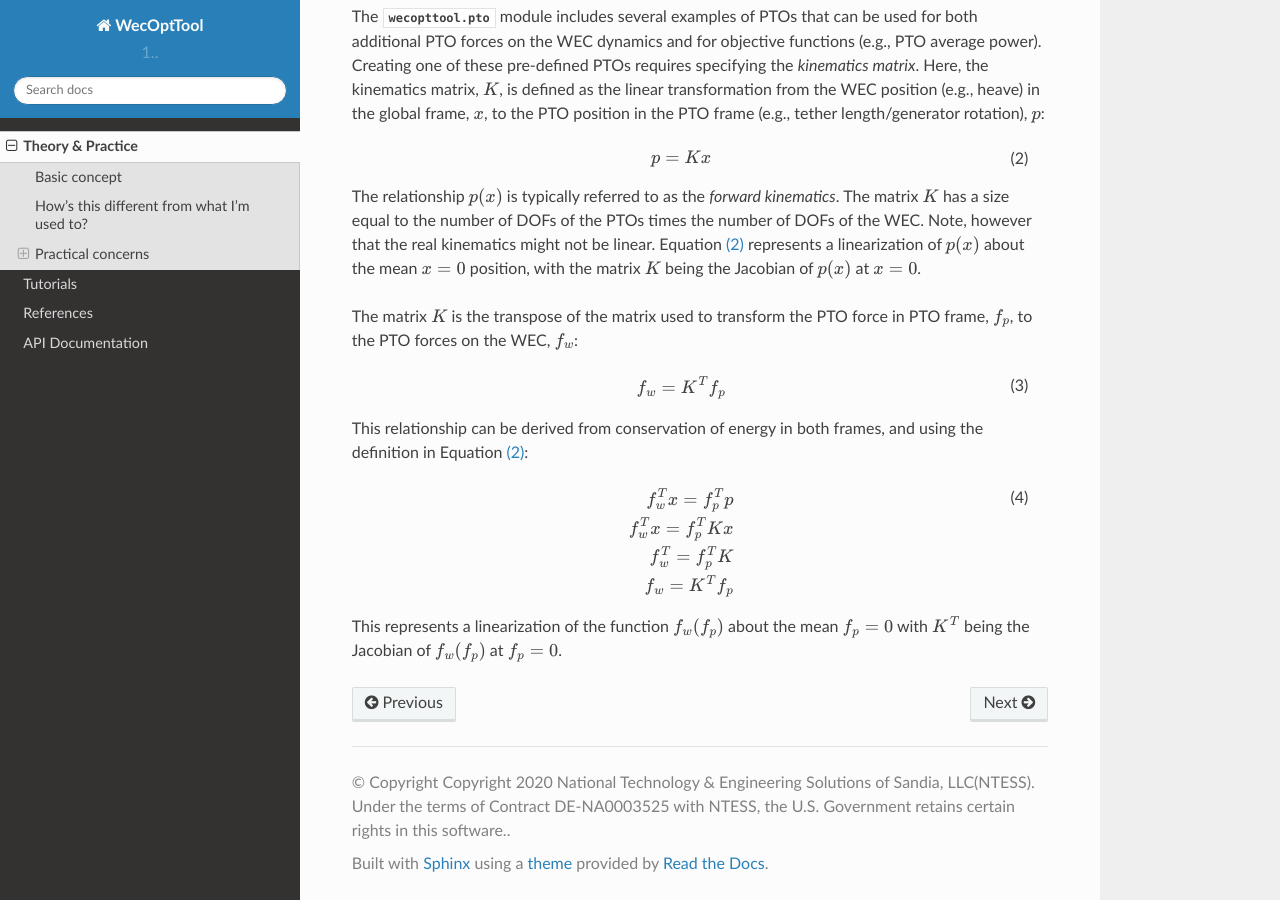
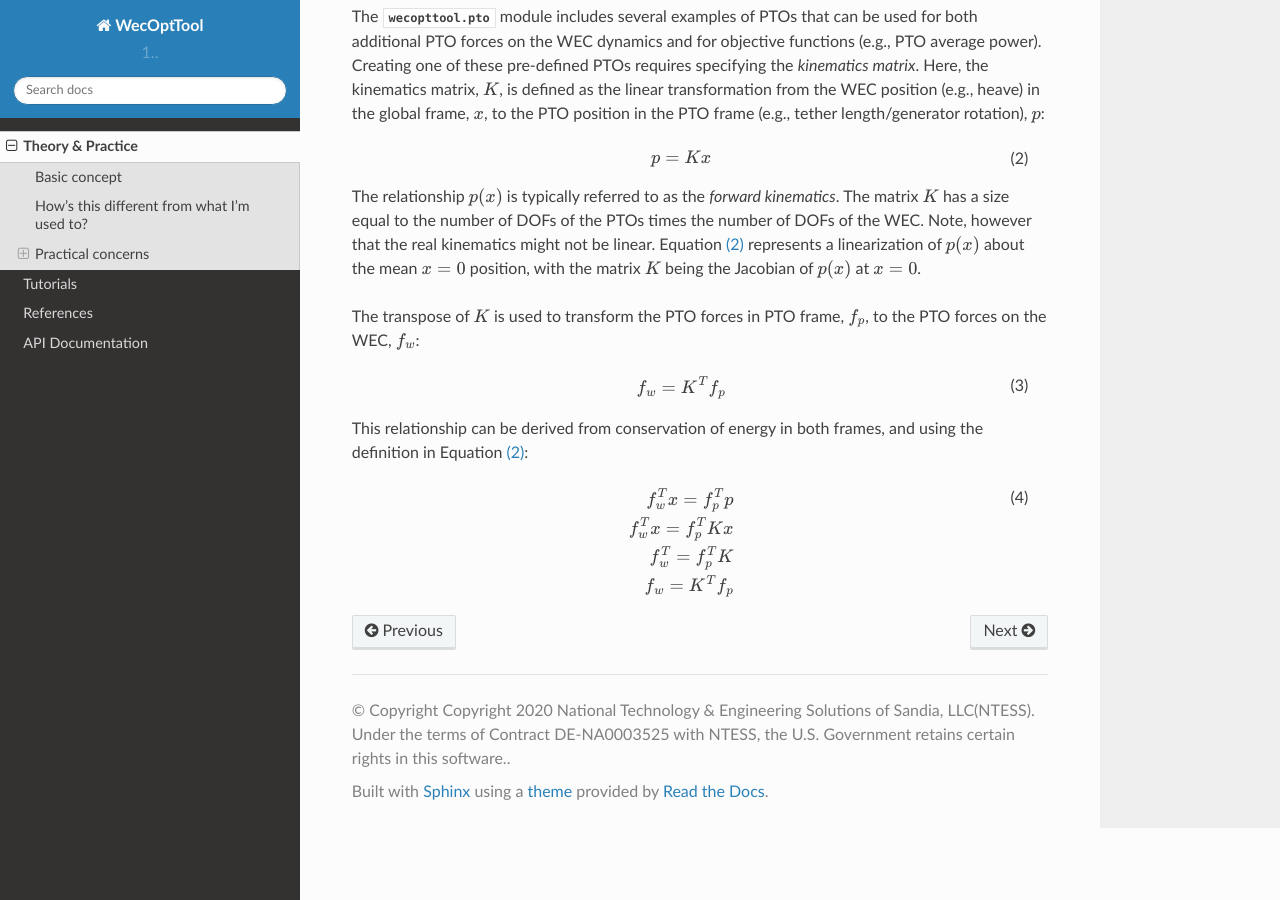
Before and after one commit to sandialabs/WecOptTool, a Sphinx documentation site: the page built from docs/source/theory.rst, in a window 1280 px wide and 900 px high, scrolled down 4008 px. Built offline with Sphinx 7.4.7 and the Read the Docs theme 2.0.0, drawn with Linux system fonts in a browser that asks for light colours; pages that are not in the unit, such as notebooks, are missing from menus; cross-references to code outside the pages are shown as plain code.

Commit message:
clean up documentation

```diff
--- a/docs/source/theory.rst
+++ b/docs/source/theory.rst
@@ -124,7 +124,7 @@ The matrix :math:`K` has a size equal to the number of DOFs of the PTOs times th
 Note, however that the real kinematics might not be linear.
 Equation :eq:`kinematics` represents a linearization of :math:`p(x)` about the mean :math:`x=0` position, with the matrix :math:`K` being the Jacobian of :math:`p(x)` at :math:`x=0`.
 
-The matrix :math:`K` is the transpose of the matrix used to transform the PTO force in PTO frame, :math:`f_p`, to the PTO forces on the WEC, :math:`f_w`:
+The transpose of :math:`K` is used to transform the PTO forces in PTO frame, :math:`f_p`, to the PTO forces on the WEC, :math:`f_w`:
 
 .. math::
     f_w = K^T f_p
@@ -139,7 +139,9 @@ This relationship can be derived from conservation of energy in both frames, and
     f_w = K^T f_p \\
     :label: conservation_energy
 
-This represents a linearization of the function :math:`f_w(f_p)` about the mean :math:`f_p=0` with :math:`K^T` being the Jacobian of :math:`f_w(f_p)` at :math:`f_p=0`.
+..
+    (commented out): This represents a linearization of the function :math:`f_w(f_p)` about :math:`f_p=0` with :math:`K^T` being the Jacobian of :math:`f_w(f_p)` at :math:`f_p=0`.
+                     The assumption here is that :math:`f_p(p(x=0))=f_p(0)=0`.
 
 
 .. _WEC-Sim: https://wec-sim.github.io/WEC-Sim/master/index.html
```
